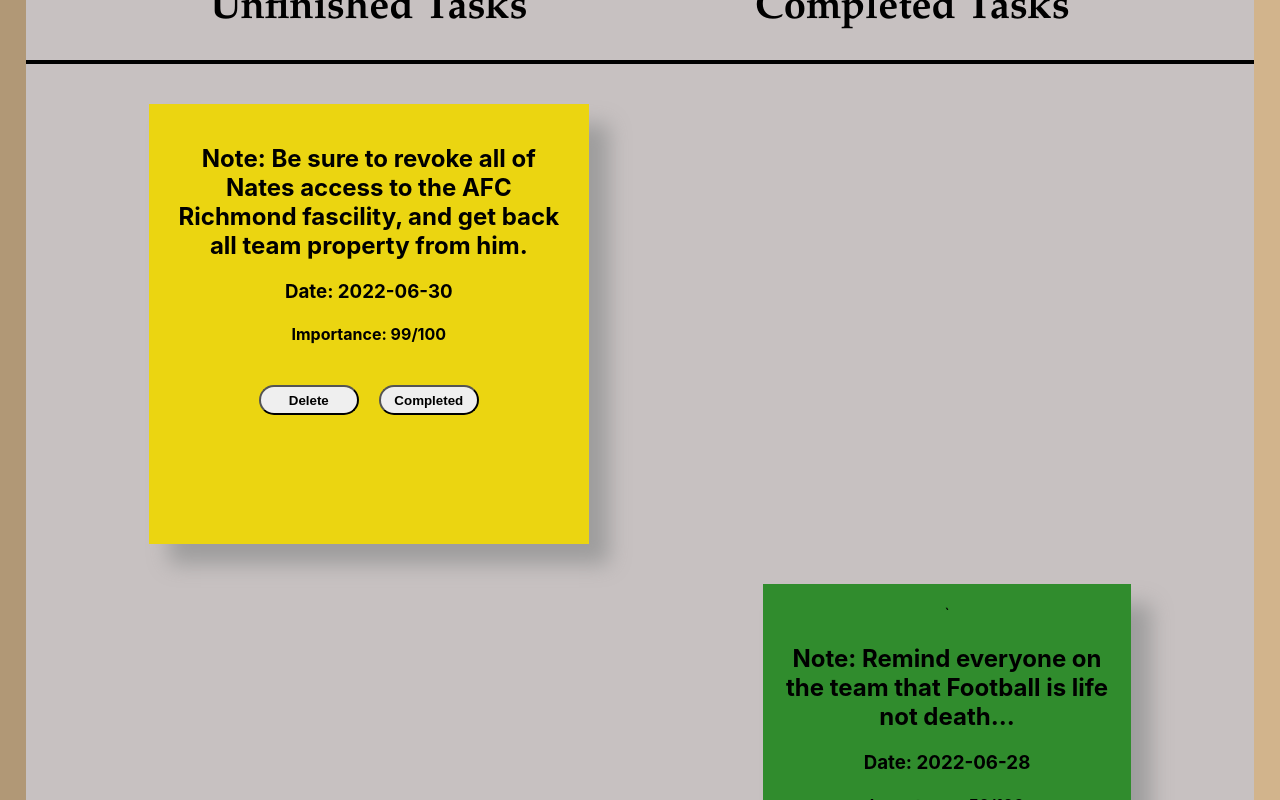
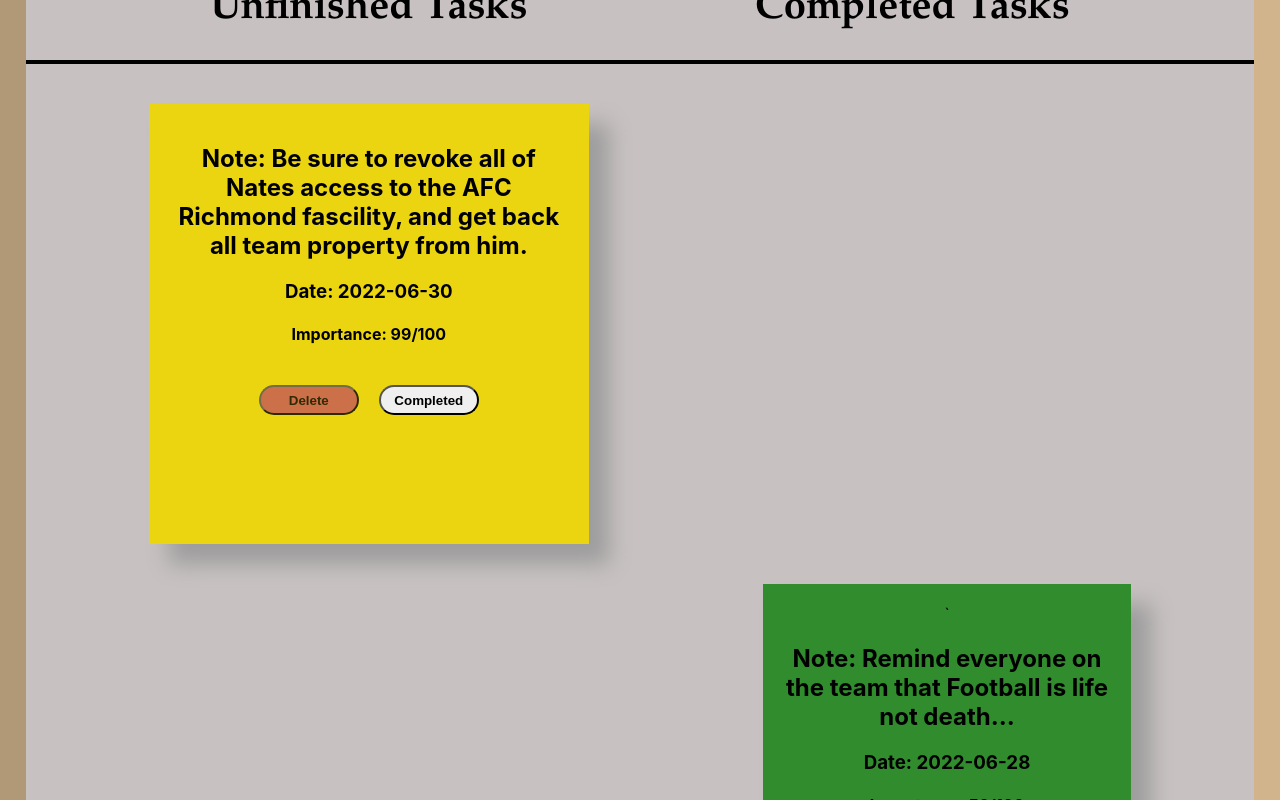
Before and after one commit to arewinkl/Notes-app, a React (Create React App) app: page / in a window 1280 px wide. In both pictures the pointer is over the button 308 px from the left and 959 px from the top of the page. Shown: the part 559-1359 px from the top of the page. Built offline with nearby package versions, Linux system fonts and the light colour scheme.

Commit message:
css butons

```diff
--- a/src/App.css
+++ b/src/App.css
@@ -126,13 +126,20 @@
   border-radius: 20px;
   font-weight: bolder;
 }
-
+.delete-btn:hover {
+  background-color: rgb(197, 87, 87);
+  opacity: 0.8;
+}
 .completed-btn {
   margin: 20px 10px 20px 10px;
   width: 100px;
   height: 30px;
   border-radius: 20px;
   font-weight: bolder;
+}
+.completed-btn:hover {
+  background-color: rgb(105, 179, 130);
+  opacity: 0.8;
 }
 
 .incomplete-btn {
```
